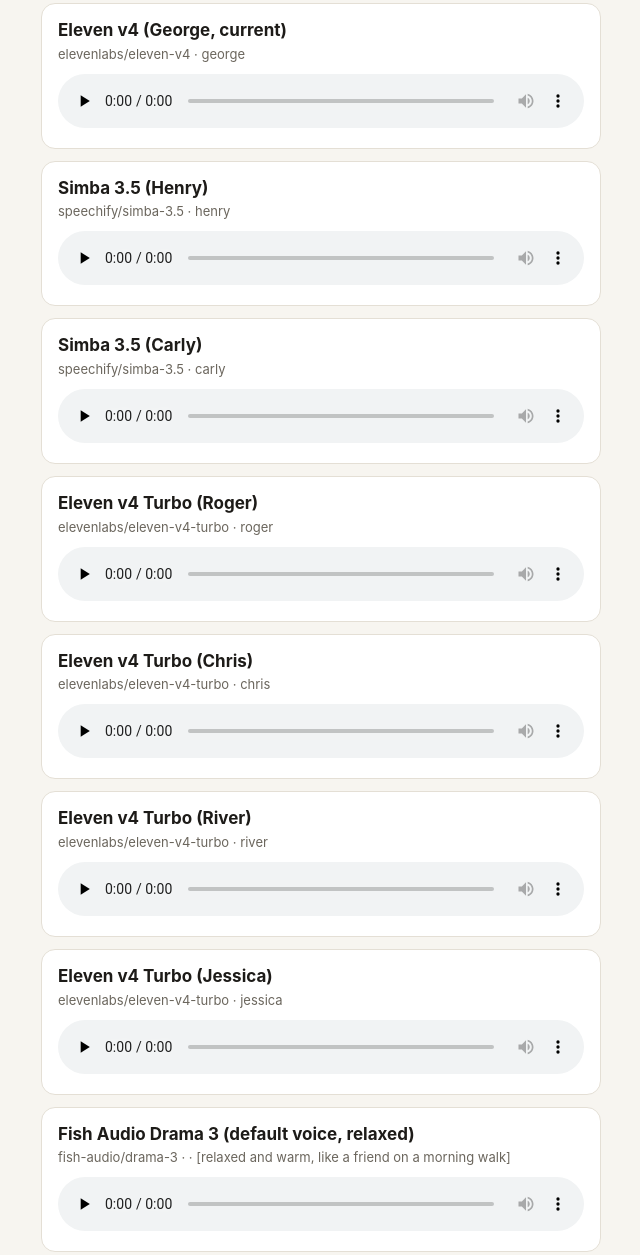
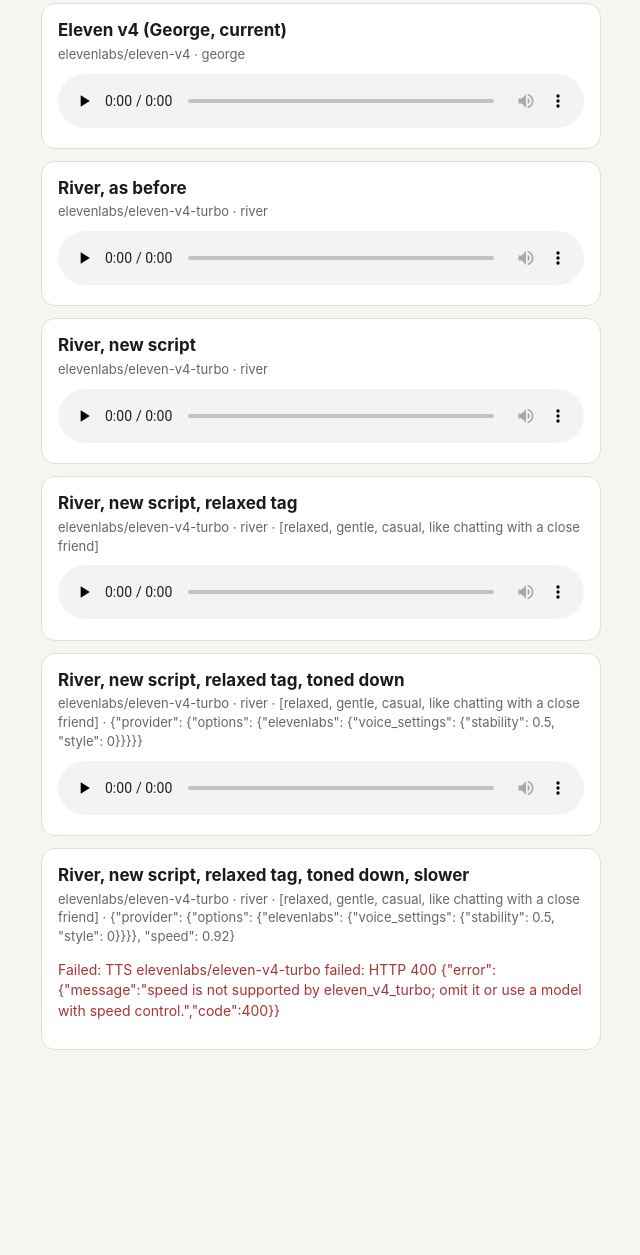
Before and after one commit to ppgoesbig/pod_pals, a plain HTML site: page site/m-ER4yYdQyfNBC21IJ/samples/index.html in a window 1280 px wide. Shown: the part 129-1384 px from the top of the page, without its empty margins (319-959 px from the left). After the commit the page ends 1239 px from the top, so only its background shows below. Drawn offline with Linux system fonts and the light colour scheme.

Commit message:
render 2026-11-20

```diff
--- a/site/m-ER4yYdQyfNBC21IJ/samples/index.html
+++ b/site/m-ER4yYdQyfNBC21IJ/samples/index.html
@@ -10,12 +10,9 @@ h2{font-size:17px;margin:0}.m{color:var(--mute);font-size:13px;margin:2px 0 10px
 </style></head><body><main><h1>Voice Sampler</h1>
 <p class="lede">Same script, every candidate. Pick the one you'd want in your ears at 6:30am.</p>
 <section><h2>Eleven v4 (George, current)</h2>
-<p class="m">elevenlabs/eleven-v4 &middot; george</p><audio controls preload="none" src="01-eleven-v4-george-current.mp3"></audio></section><section><h2>Simba 3.5 (Henry)</h2>
-<p class="m">speechify/simba-3.5 &middot; henry</p><audio controls preload="none" src="02-simba-3-5-henry.mp3"></audio></section><section><h2>Simba 3.5 (Carly)</h2>
-<p class="m">speechify/simba-3.5 &middot; carly</p><audio controls preload="none" src="03-simba-3-5-carly.mp3"></audio></section><section><h2>Eleven v4 Turbo (Roger)</h2>
-<p class="m">elevenlabs/eleven-v4-turbo &middot; roger</p><audio controls preload="none" src="04-eleven-v4-turbo-roger.mp3"></audio></section><section><h2>Eleven v4 Turbo (Chris)</h2>
-<p class="m">elevenlabs/eleven-v4-turbo &middot; chris</p><audio controls preload="none" src="05-eleven-v4-turbo-chris.mp3"></audio></section><section><h2>Eleven v4 Turbo (River)</h2>
-<p class="m">elevenlabs/eleven-v4-turbo &middot; river</p><audio controls preload="none" src="06-eleven-v4-turbo-river.mp3"></audio></section><section><h2>Eleven v4 Turbo (Jessica)</h2>
-<p class="m">elevenlabs/eleven-v4-turbo &middot; jessica</p><audio controls preload="none" src="07-eleven-v4-turbo-jessica.mp3"></audio></section><section><h2>Fish Audio Drama 3 (default voice, relaxed)</h2>
-<p class="m">fish-audio/drama-3 &middot;  &middot; [relaxed and warm, like a friend on a morning walk]</p><audio controls preload="none" src="08-fish-audio-drama-3-default-voice-relaxed.mp3"></audio></section><section><h2>Gemini 3.8 Flash TTS (Umbriel)</h2>
-<p class="m">google/gemini-3.8-flash-tts &middot; Umbriel</p><p class="err">Failed: TTS google/gemini-3.8-flash-tts failed: HTTP 402 {&quot;error&quot;:{&quot;message&quot;:&quot;This request&#x27;s maximum cost exceeds your available credits. Add credits.&quot;,&quot;code&quot;:402,&quot;metadata&quot;:{&quot;reason&quot;:&quot;weight_exceeds_budget&quot;,</p></section></main></body></html>
+<p class="m">elevenlabs/eleven-v4 &middot; george</p><audio controls preload="none" src="01-eleven-v4-george-current.mp3"></audio></section><section><h2>River, as before</h2>
+<p class="m">elevenlabs/eleven-v4-turbo &middot; river</p><audio controls preload="none" src="02-river-as-before.mp3"></audio></section><section><h2>River, new script</h2>
+<p class="m">elevenlabs/eleven-v4-turbo &middot; river</p><audio controls preload="none" src="03-river-new-script.mp3"></audio></section><section><h2>River, new script, relaxed tag</h2>
+<p class="m">elevenlabs/eleven-v4-turbo &middot; river &middot; [relaxed, gentle, casual, like chatting with a close friend]</p><audio controls preload="none" src="04-river-new-script-relaxed-tag.mp3"></audio></section><section><h2>River, new script, relaxed tag, toned down</h2>
+<p class="m">elevenlabs/eleven-v4-turbo &middot; river &middot; [relaxed, gentle, casual, like chatting with a close friend] &middot; {&quot;provider&quot;: {&quot;options&quot;: {&quot;elevenlabs&quot;: {&quot;voice_settings&quot;: {&quot;stability&quot;: 0.5, &quot;style&quot;: 0}}}}}</p><audio controls preload="none" src="05-river-new-script-relaxed-tag-toned-down.mp3"></audio></section><section><h2>River, new script, relaxed tag, toned down, slower</h2>
+<p class="m">elevenlabs/eleven-v4-turbo &middot; river &middot; [relaxed, gentle, casual, like chatting with a close friend] &middot; {&quot;provider&quot;: {&quot;options&quot;: {&quot;elevenlabs&quot;: {&quot;voice_settings&quot;: {&quot;stability&quot;: 0.5, &quot;style&quot;: 0}}}}, &quot;speed&quot;: 0.92}</p><p class="err">Failed: TTS elevenlabs/eleven-v4-turbo failed: HTTP 400 {&quot;error&quot;:{&quot;message&quot;:&quot;speed is not supported by eleven_v4_turbo; omit it or use a model with speed control.&quot;,&quot;code&quot;:400}}</p></section></main></body></html>
```
Also changed, not shown: 3 other files.
